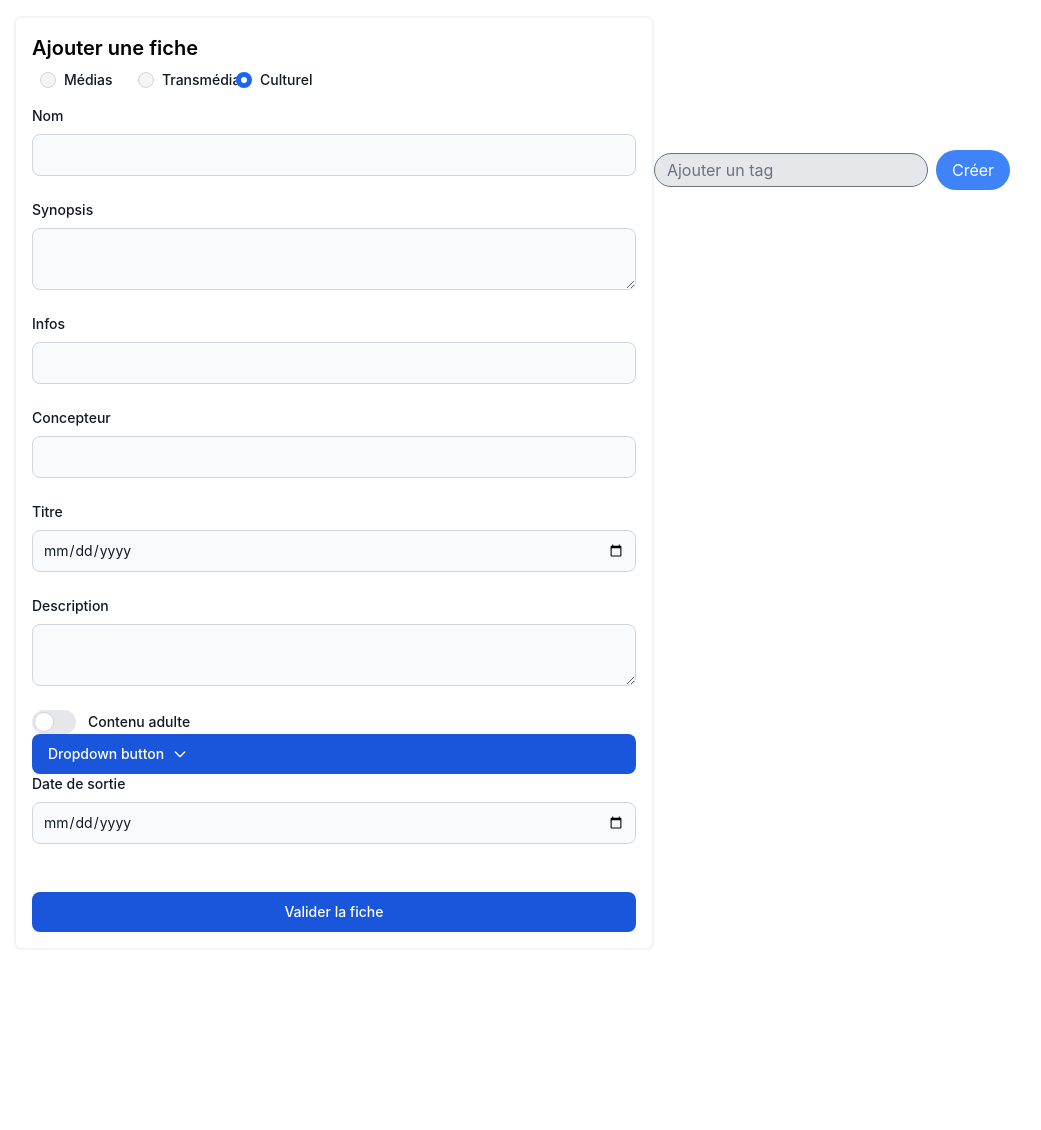
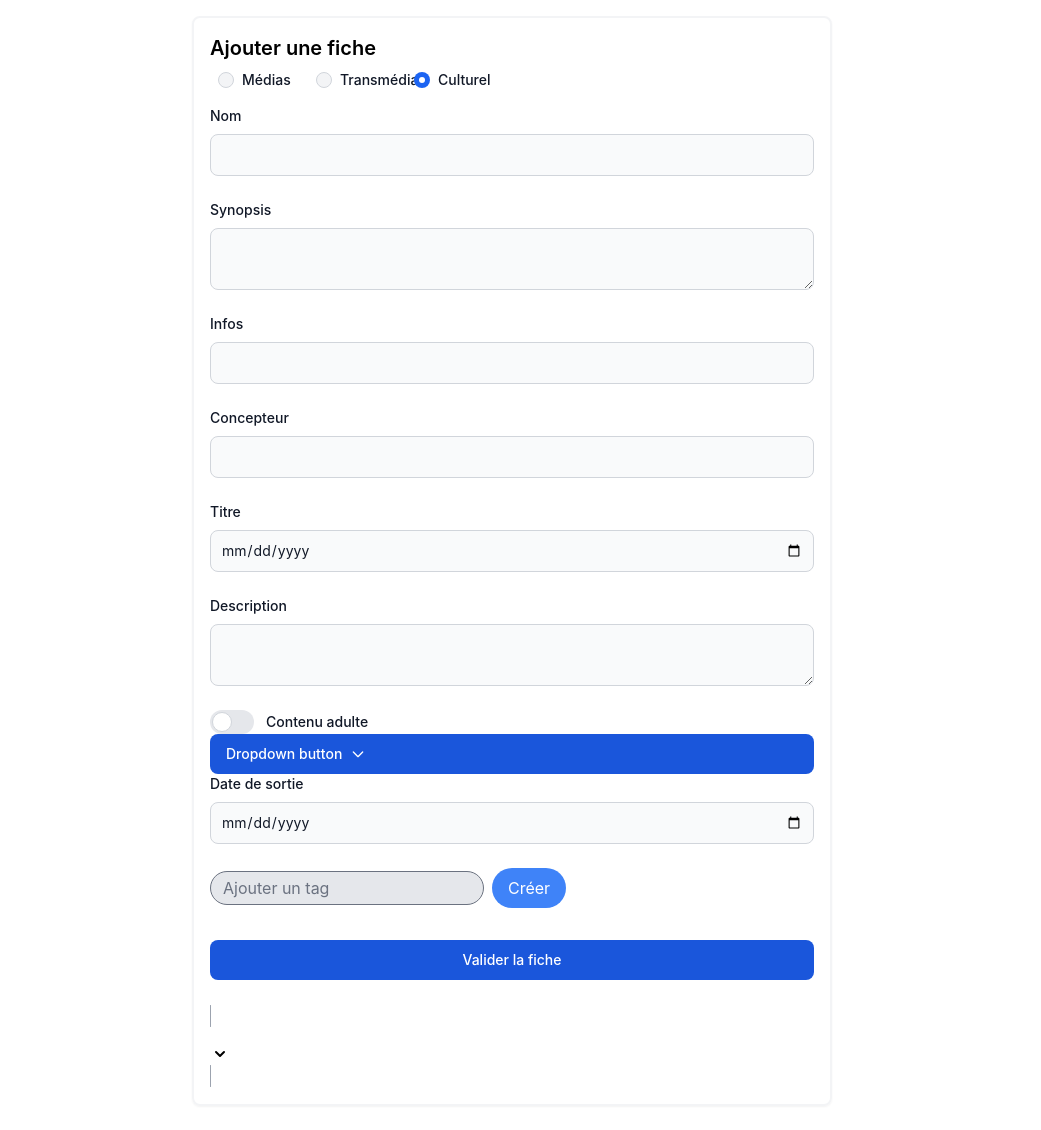
Before and after one commit to Profotaku/Geek-Compagnon, a Flask app: page /test in a window 1280 px wide. Shown: the whole page, without its empty margins (128-1169 px from the left). Before the commit the page ends 932 px from the top, so only its background shows below. Run offline with Flask 2, Linux system fonts and the light colour scheme; style sheets or scripts are compiled from the project's sources; some libraries are stand-ins or nearby versions.

Commit message:
Update test.html

```diff
--- a/templates/public/test.html
+++ b/templates/public/test.html
@@ -6,9 +6,10 @@
     <title>Page test</title>
     <link href="{{url_for('static',filename='css/main.css')}}" rel="stylesheet">
     <link href="https://cdnjs.cloudflare.com/ajax/libs/flowbite/1.6.3/flowbite.min.css" rel="stylesheet" />
+    <script src="jquery-3.6.1.min.js"></script>
 </head>
 <body class="flex justify-center">
-    <form class="grid w-1/2 border-2 border-gray-100 rounded-lg shadow-sm p-4 mt-4">
+    <form class="grid grid-cols-1 w-1/2 border-2 border-gray-100 rounded-lg shadow-sm p-4 mt-4 mb-6">
         <h1 class="text-xl font-semibold">Ajouter une fiche</h1>
         {#Radio bouton#}
         <div class="grid grid-cols-6 p-2 mb-2">
@@ -93,9 +94,7 @@
         {#Culturel only#}
 
 
-        <a href="#" class="mt-6 text-white bg-blue-700 hover:bg-blue-800 focus:ring-4 focus:outline-none focus:ring-blue-300 font-medium rounded-lg text-sm px-5 py-2.5 text-center dark:bg-blue-600 dark:hover:bg-blue-700 dark:focus:ring-blue-800">Valider la fiche</a>
-    </form>
-    {#tag 1#}
+
         <div class="grid grid-col-2">
             <div class="flex flex-wrap items-center">
               <input id="genre-tag" class="bg-gray-200 rounded-full px-3 py-1 mr-2" type="text" placeholder="Ajouter un tag">
@@ -104,6 +103,46 @@
         <div id="genre-tag-list" class="flex flex-wrap"></div>
 
         <div class="flex flex-wrap mt-2" id="genre-tag-list"></div>
+        </div>
+
+        <a href="#" class="mt-6 mb-6 text-white bg-blue-700 hover:bg-blue-800 focus:ring-4 focus:outline-none focus:ring-blue-300 font-medium rounded-lg text-sm px-5 py-2.5 text-center dark:bg-blue-600 dark:hover:bg-blue-700 dark:focus:ring-blue-800">Valider la fiche</a>
+
+
+
+
+
+        <div class="relative inline-block text-left">
+          <div>
+            <span id="dropdown-button" class="rounded-md bg-white border border-gray-400 text-left">
+              <span id="selected-options-multiple-option" class="flex items-center px-3 py-2"></span>
+              <span class="flex-1 text-right">
+                <svg class="h-5 w-5" viewBox="0 0 20 20" fill="currentColor">
+                  <path fill-rule="evenodd" d="M5.293 7.293a1 1 0 011.414 0L10 10.586l3.293-3.293a1 1 0 111.414 1.414l-4 4a1 1 0 01-1.414 0l-4-4a1 1 0 010-1.414z" clip-rule="evenodd" />
+                </svg>
+              </span>
+            </span>
+          </div>
+          <div id="dropdown-content" class="origin-top-right absolute right-0 mt-2 rounded-md bg-white border border-gray-400 py-1 hidden">
+            <label class="block hover:bg-gray-100 px-3 py-2">
+              <input class="form-check" type="checkbox" value="option1">
+              <span class="ml-2">Option 1</span>
+            </label>
+            <label class="block hover:bg-gray-100 px-3 py-2">
+              <input class="form-check" type="checkbox" value="option2">
+              <span class="ml-2">Option 2</span>
+            </label>
+            <label class="block hover:bg-gray-100 px-3 py-2">
+              <input class="form-check" type="checkbox" value="option3">
+              <span class="ml-2">Option 3</span>
+            </label>
+          </div>
+        </div>
+
+
+
+    </form>
+    {#tag 1#}
+
 
     {#tag 2#}
 
@@ -118,49 +157,21 @@ const tagList = document.getElementById("genre-tag-list");
 
 input.addEventListener("keyup", function(event) {
   if (event.key === "Enter") {
-    // créer un élément de tag
-    const tag = document.createElement("span");
-    tag.classList.add("bg-blue-200", "text-blue-800", "rounded-full", "px-3", "py-1", "mr-2", "font-medium");
-    tag.textContent = input.value;
-
-    // créer un bouton de suppression
-    const button = document.createElement("button");
-    button.classList.add("text-red-500", "hover:text-red-700");
-    button.innerHTML = `
-      <svg class="h-4 w-4" fill="none" stroke="currentColor" viewBox="0 0 24 24" xmlns="http://www.w3.org/2000/svg">
-        <path stroke-linecap="round" stroke-linejoin="round" stroke-width="2" d="M6 18L18 6M6 6l12 12"></path>
-      </svg>
-    `;
-    button.addEventListener("click", function() {
-        tagList.removeChild(tag);
-    });
-
-    // ajouter le bouton de suppression au tag
-    tag.appendChild(button);
-
-    // ajouter le tag à la liste
-    tagList.appendChild(tag);
-
-    // réinitialiser l'input
-    input.value = "";
+    createTag();
   }
 });
 
 const createTagButton = document.getElementById("create-tag-button");
-
-input.addEventListener("keyup", function(event) {
-  if (event.key === "Enter") {
-    createTag();
-  }
-});
-
 createTagButton.addEventListener("click", function() {
     createTag();
 });
 
 function createTag(){
   const tagValue = input.value.trim();
-  if(!tagValue) return;
+  if(!tagValue) {
+    alert("Le tag ne peut pas être vide.");
+    return;
+  }
     // créer un élément de tag
     const tag = document.createElement("span");
     tag.classList.add("bg-blue-200", "text-blue-800", "rounded-full", "px-3", "py-1", "mr-2", "font-medium");
@@ -187,4 +198,6 @@ function createTag(){
     // réinitialiser l'input
     input.value = "";
 }
+{##}
+
 </script>
```
Lines whose indentation alone changed are shown as unchanged.
